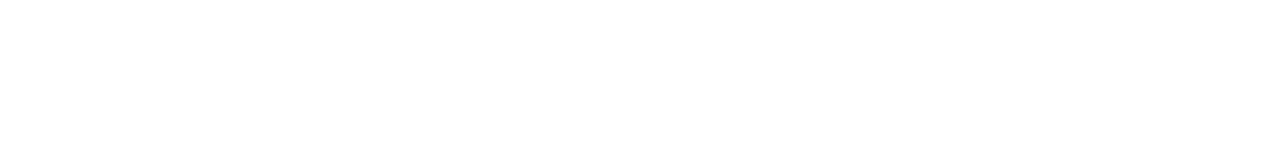
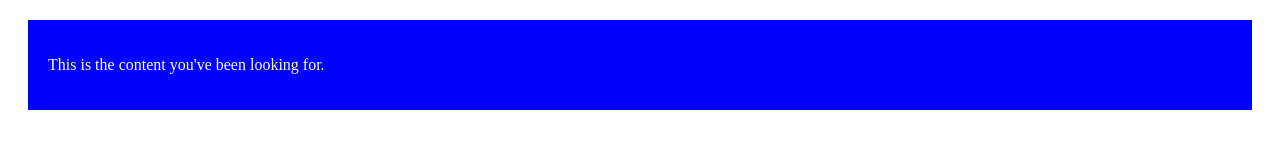
Before and after one commit to 1vev/wp22coursework, a plain HTML site: page project1/index.html in a window 1280 px wide. Drawn offline with Linux system fonts and the light colour scheme.

Commit message:
hw1 in progress

```diff
--- a/project1/index.html
+++ b/project1/index.html
@@ -4,10 +4,22 @@
 <head>
 	<meta name="viewport" content="width=device-width, initial-scale=1">
 	<title>Web Programming | STUDENT NAME | Project 1</title>
+
+	<style>
+		.coolclass1{
+			background-color: blue;
+			padding: 20px;
+			margin: 20px;
+			color: white;
+		}
+	</style>
 </head>
 
 <body>
+	<div class="coolclass1">
+		<p>This is the content you've been looking for.</p>
 
+		</div>
 	<!-- Put your code here! -->
 
 </body>
```
Also changed, not shown: 1 other file.
